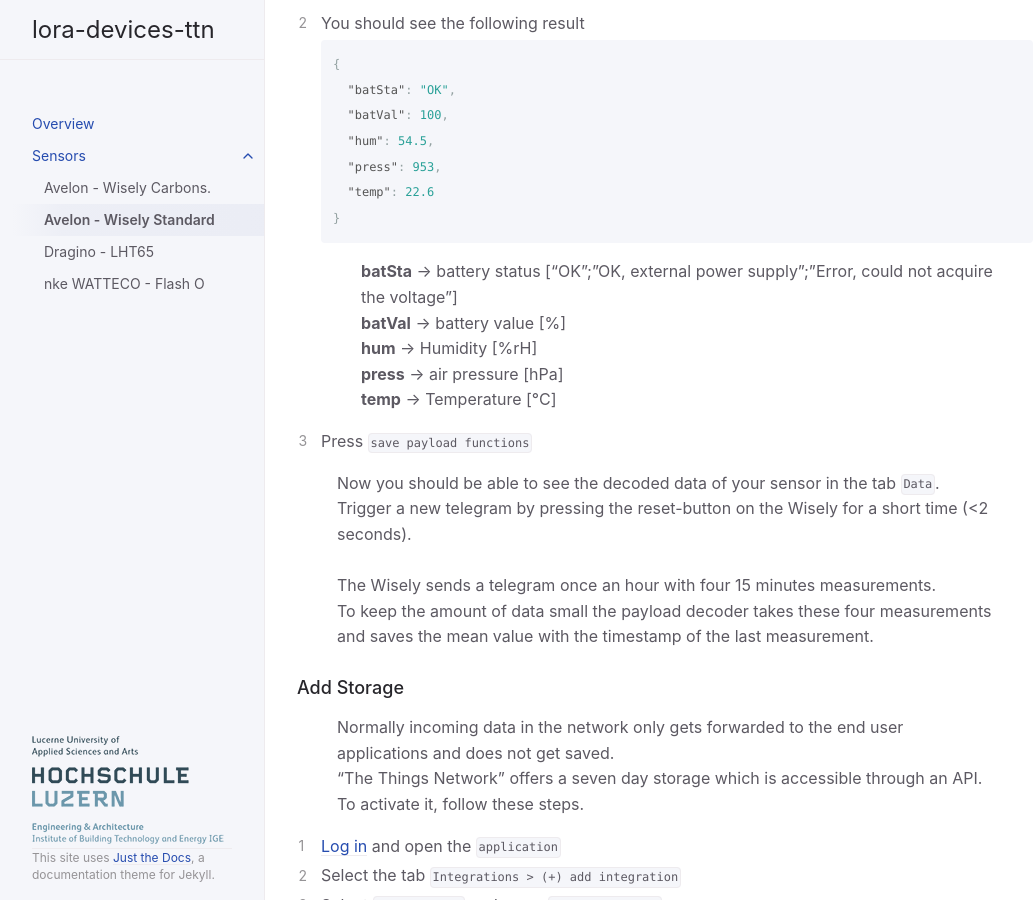
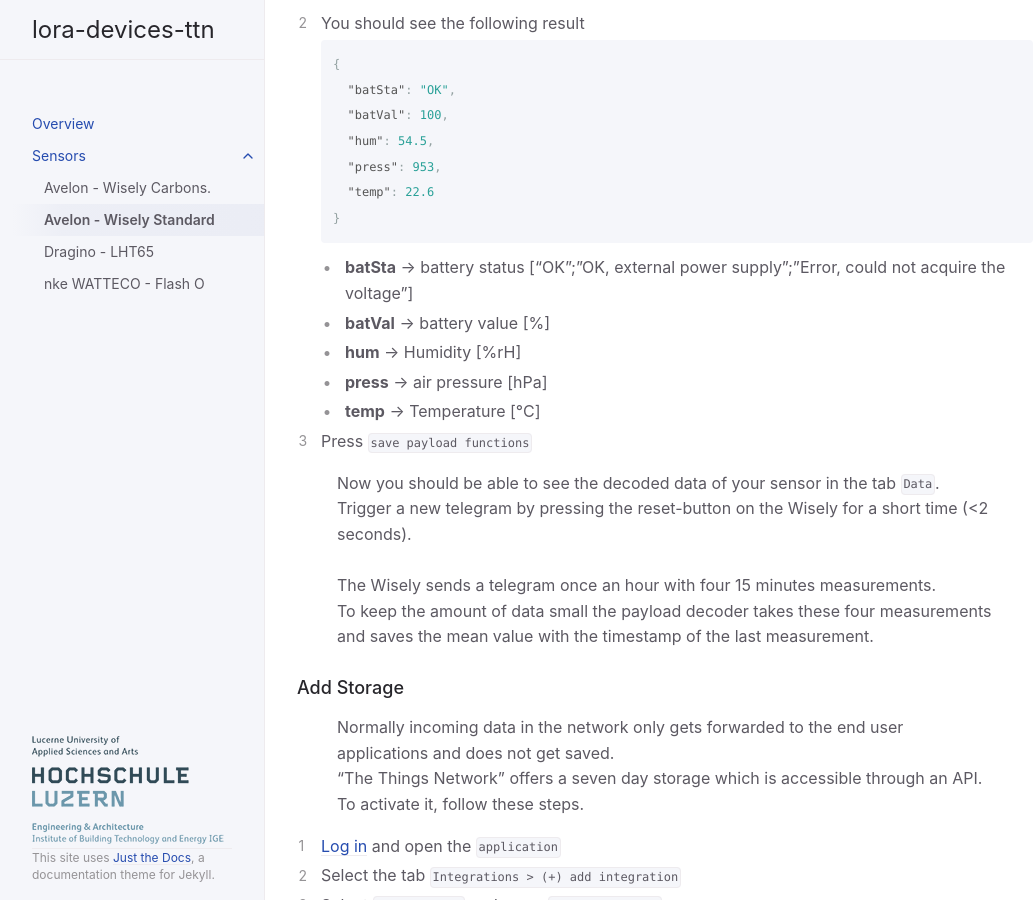
Before and after one commit to hslu-ige-laes/lora-devices-ttn, a Jekyll site: the page built from docs/sensors/avelon-wisely-standard.md, in a window 1280 px wide and 900 px high, scrolled down 6135 px. Shown: the whole window, without its empty margins (107-1143 px from the left). Built offline with Jekyll 4.4.1, drawn with Linux system fonts in a browser that asks for light colours.

````diff
--- a/docs/sensors/avelon-wisely-standard.md
+++ b/docs/sensors/avelon-wisely-standard.md
@@ -198,11 +198,11 @@ FE 25 37 00 E2 6D 25 37 00 E2 6D 00
   "temp": 22.6
 }
 ```
-> <b>batSta</b> -> battery status ["OK";"OK, external power supply";"Error, could not acquire the voltage"]<br>
-> <b>batVal</b> -> battery value [%]<br>
-> <b>hum</b> -> Humidity [%rH]<br>
-> <b>press</b> -> air pressure [hPa]<br>
-> <b>temp</b> -> Temperature [°C]<br>
+- <b>batSta</b> -> battery status ["OK";"OK, external power supply";"Error, could not acquire the voltage"]<br>
+- <b>batVal</b> -> battery value [%]<br>
+- <b>hum</b> -> Humidity [%rH]<br>
+- <b>press</b> -> air pressure [hPa]<br>
+- <b>temp</b> -> Temperature [°C]<br>
 
 5. Press `save payload functions`
 
````
